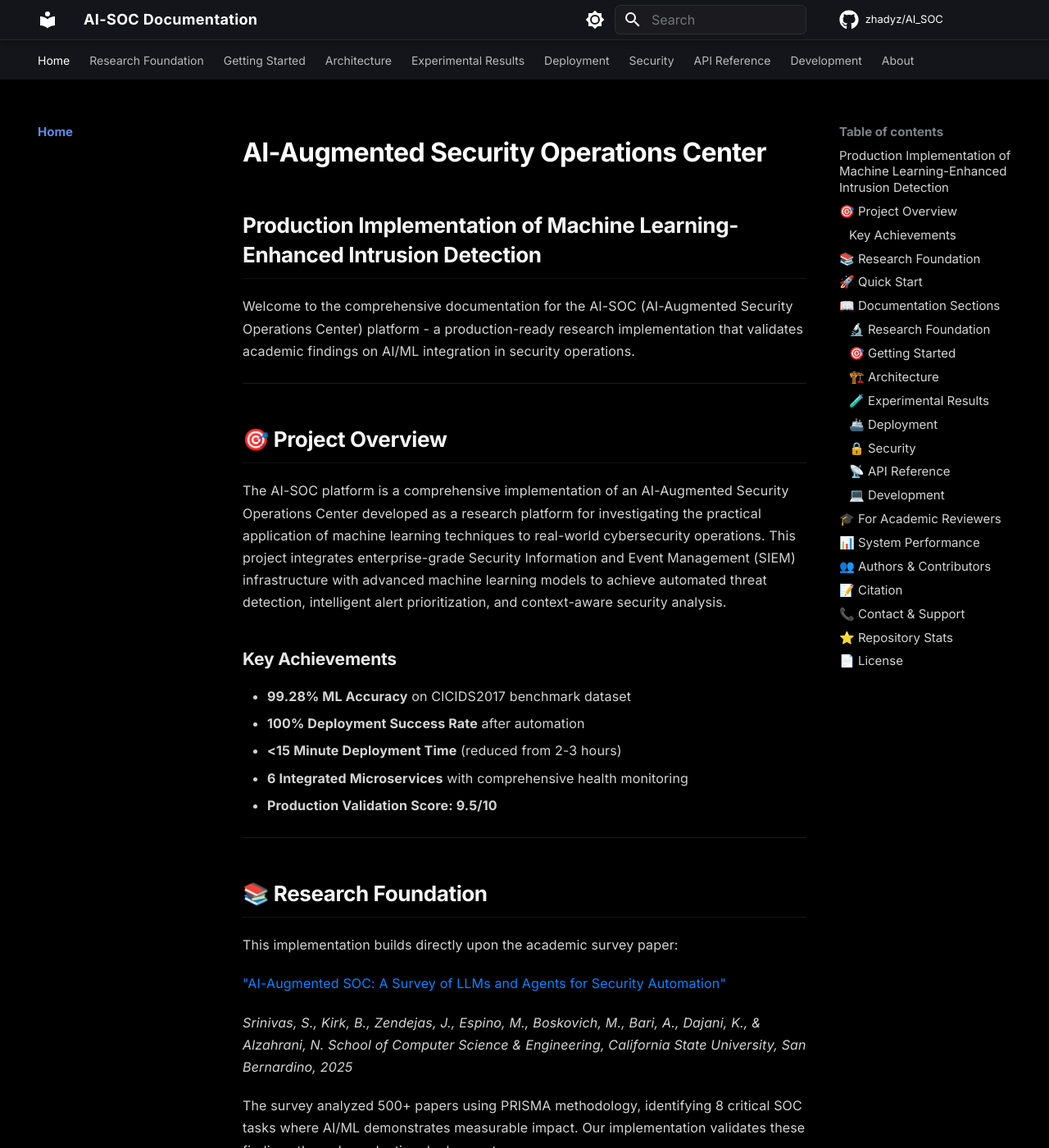
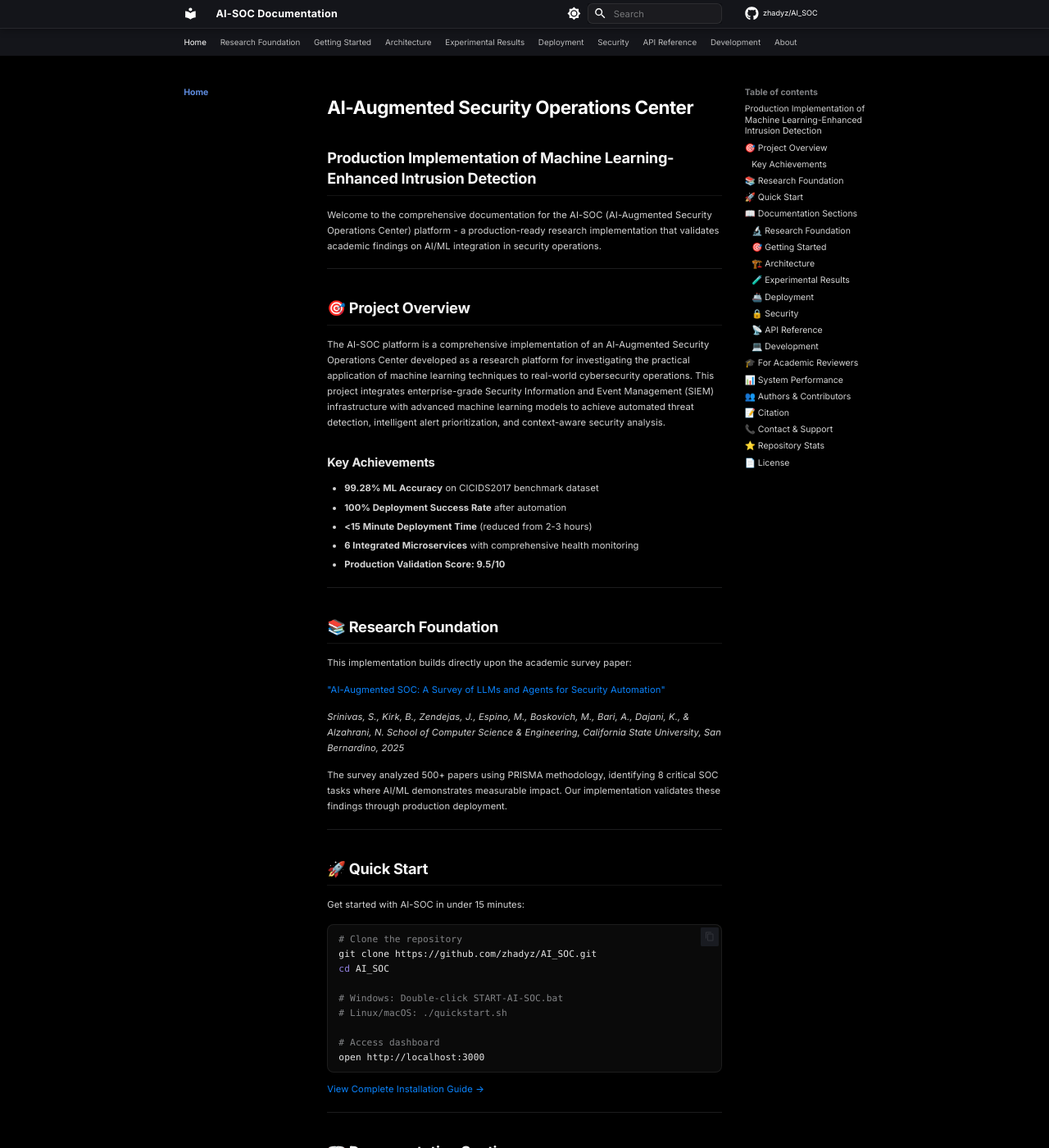
Before and after one commit to zhadyz/AI_SOC, an MkDocs documentation site: the page built from docs/index.md, in a window 1280 px wide and 1400 px high. Shown: the whole window at 82% size. Built offline with MkDocs 1.6.1 and Material for MkDocs 9.7.7, drawn with Linux system fonts in a browser that asks for light colours; some web fonts are replaced; comment, search, counter and statistics services are not loaded.

Commit message:
Fix: Force Smaller Font Sizes with !important
Critical fix - Material theme was overriding custom font sizes

Problem: CSS variables alone not sufficient to override Material theme
Solution: Added !important flags to force smaller typography

Changes:
- html base font: 14px !important
- .md-content: 0.8rem !important
- All headings: !important on font-size
- Paragraphs: 0.8rem !important
- Lists, tables: 0.8rem !important
- .md-typeset: font-size override with !important

This FORCES the smaller, elegant font sizes to apply
No more Material theme override issues

Result: Guaranteed smaller, refined typography
Fonts will now be noticeably smaller and more elegant

🤖 Generated with Claude Code
Co-Authored-By: Claude <noreply@anthropic.com>

```diff
--- a/docs/stylesheets/custom.css
+++ b/docs/stylesheets/custom.css
@@ -62,18 +62,27 @@
   --md-code-hl-color: rgba(10, 132, 255, 0.15);
 }
 
-/* Refined Body Typography */
+/* Refined Body Typography - Force Override */
 .md-typeset {
-  font-size: var(--md-text-font-size);
+  font-size: var(--md-text-font-size) !important;
   line-height: var(--md-typeset-line-height);
   letter-spacing: var(--md-typeset-letter-spacing);
   font-weight: 400;
   color: var(--md-typeset-color);
 }
 
-/* Elegant Headings */
+/* Force smaller base font throughout */
+html {
+  font-size: 14px !important;
+}
+
+.md-content {
+  font-size: 0.8rem !important;
+}
+
+/* Elegant Headings - Force Override */
 .md-typeset h1 {
-  font-size: var(--md-typeset-h1-font-size);
+  font-size: 1.6rem !important;
   font-weight: 600;
   letter-spacing: -0.02em;
   margin-top: 0;
@@ -82,7 +91,7 @@
 }
 
 .md-typeset h2 {
-  font-size: var(--md-typeset-h2-font-size);
+  font-size: 1.3rem !important;
   font-weight: 600;
   letter-spacing: -0.015em;
   margin-top: 2.5rem;
@@ -93,7 +102,7 @@
 }
 
 .md-typeset h3 {
-  font-size: var(--md-typeset-h3-font-size);
+  font-size: 1.05rem !important;
   font-weight: 600;
   letter-spacing: -0.01em;
   margin-top: 2rem;
@@ -102,17 +111,17 @@
 }
 
 .md-typeset h4 {
-  font-size: var(--md-typeset-h4-font-size);
+  font-size: 0.95rem !important;
   font-weight: 600;
   margin-top: 1.5rem;
   margin-bottom: 0.6rem;
   color: #d4d4d4;
 }
 
-/* Refined Paragraphs */
+/* Refined Paragraphs - Force Override */
 .md-typeset p {
   margin-bottom: 1rem;
-  font-size: 0.8rem;
+  font-size: 0.8rem !important;
   line-height: 1.7;
   font-weight: 400;
 }
@@ -120,6 +129,13 @@
 /* Ensure readable text in light mode */
 [data-md-color-scheme="default"] .md-typeset p {
   color: #333333;
+}
+
+/* Force smaller text in all content */
+.md-typeset li,
+.md-typeset td,
+.md-typeset th {
+  font-size: 0.8rem !important;
 }
 
 /* Elegant Code Blocks */
```
